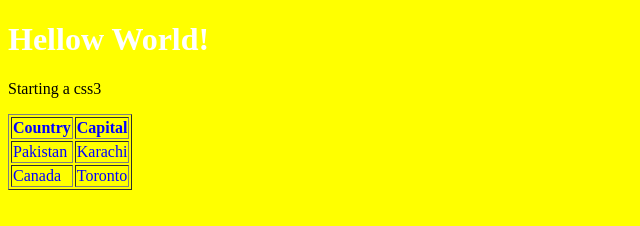
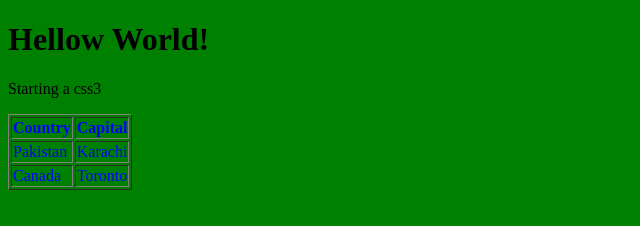
Before and after one commit to mtalalkhan/Cupboard, a plain HTML site: page index.html in a window 1280 px wide. Shown: the whole page, without its empty margins (0-640 px from the left). Drawn offline with Linux system fonts and the light colour scheme.

Commit message:
update background colors

```diff
--- a/index.html
+++ b/index.html
@@ -5,12 +5,12 @@
         <style type="text/css">
 
         body {
-            background-color:yellow;
+            background-color:green;
             color:blue;
         }
         h1
         {
-            color:white;
+            color:black;
         }
         p
         {
```
